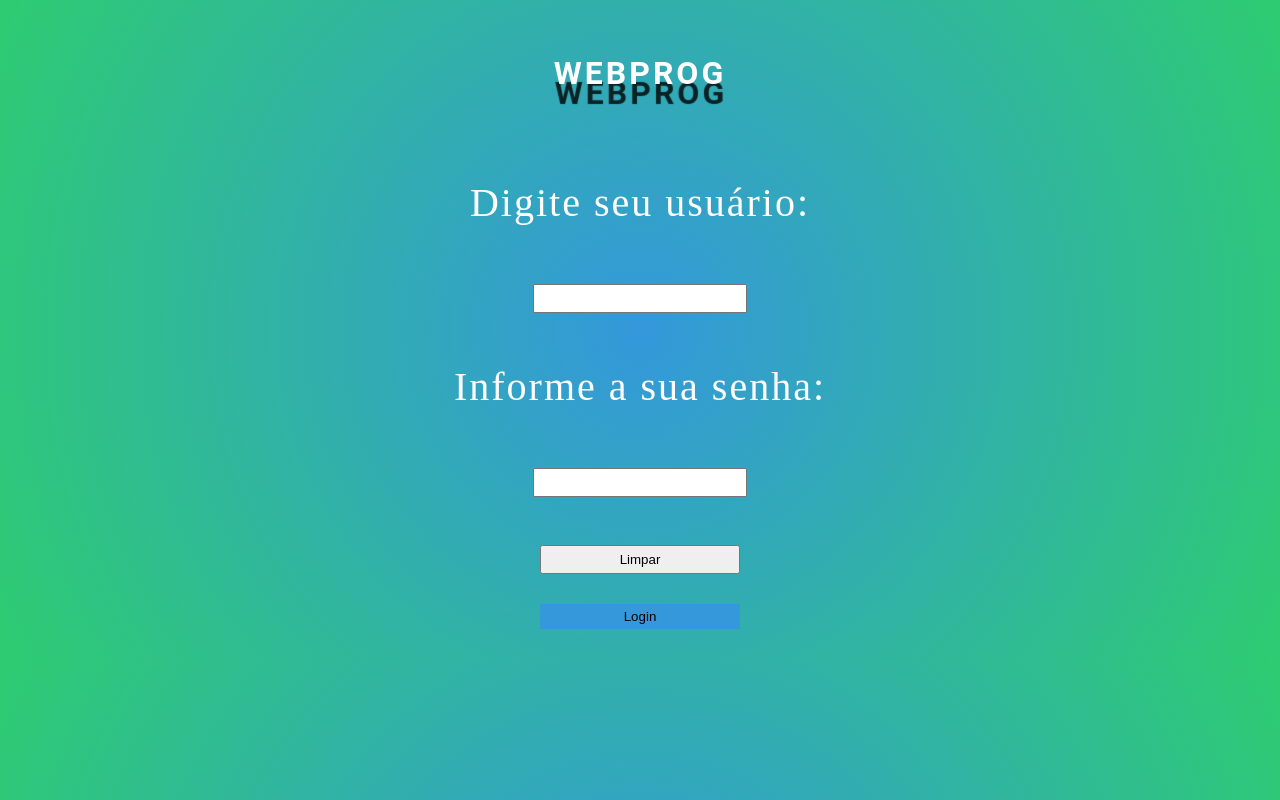
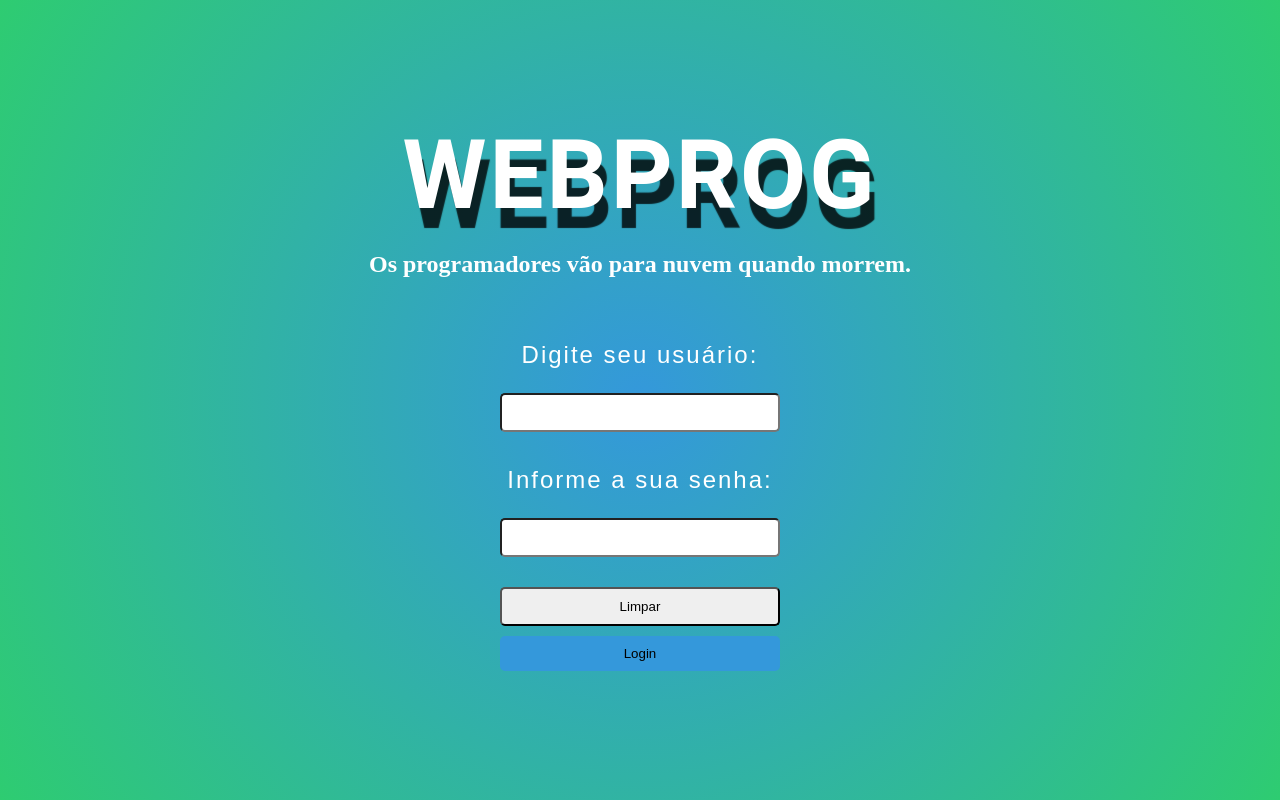
Before and after one commit to MarceloMederi/cadastro-usuario, a website: page index.html in a window 1280 px wide. Drawn offline with Linux system fonts and the light colour scheme.

Commit message:
Adicionando alterações do style e index

```diff
--- a/css/style.css
+++ b/css/style.css
@@ -1,37 +1,49 @@
 body {
     background: radial-gradient(circle, #3498db, #2ecc71);
+    margin: 0;
+    display: flex;
+    align-items: center;
+    justify-content: center;
+    height: 100vh;
+}
 
+main {
+    text-align: center;
 }
 
 header {
     color: white;
-    padding: 5px;
-    text-align: center;
+    padding: 20px;
 }
 
-h1{
+h1 {
+    font-size: 6em;
     font-family: 'Roboto', sans-serif;
     letter-spacing: 3px;
-    padding: 20px;
-    text-shadow: 1px 20px 1px rgba(0, 0, 0, 0.8);
+    text-shadow: 5px 20px 1px rgba(0, 0, 0, 0.8);
+    margin: 0;
+    transition: all 5s ease;
+
 }
 
 form {
     color: white;
-    font-size: 2.5em;
+    font-size: 1.5em;
     letter-spacing: 2px;
-    text-align: center; /* Centraliza o texto dentro do formulário */
 }
 
 input {
-    width: 50%;
-    padding: 5px;
-    margin-bottom: 10px; /* Adiciona um espaçamento inferior para os campos de entrada */
+    width: 70%;
+    padding: 10px;
+    margin-bottom: 10px;
+    box-sizing: border-box;
+    border-radius: 5px;
 }
 
 .div1, .div2, .div3 {
-    margin: 20px auto; /* Centraliza as divs horizontalmente */
-    max-width: 400px; /* Limita a largura máxima das divs para evitar que fiquem muito largas */
+    margin: 20px auto;
+    max-width: 400px;
+    font-family: sans-serif;
 }
 
 #botao {
--- a/index.html
+++ b/index.html
@@ -13,6 +13,7 @@
 
         <header>
             <h1>WEBPROG</h1>
+            <h2>Os programadores vão para nuvem quando morrem.</h2>
         </header>
 
         <form>
```
